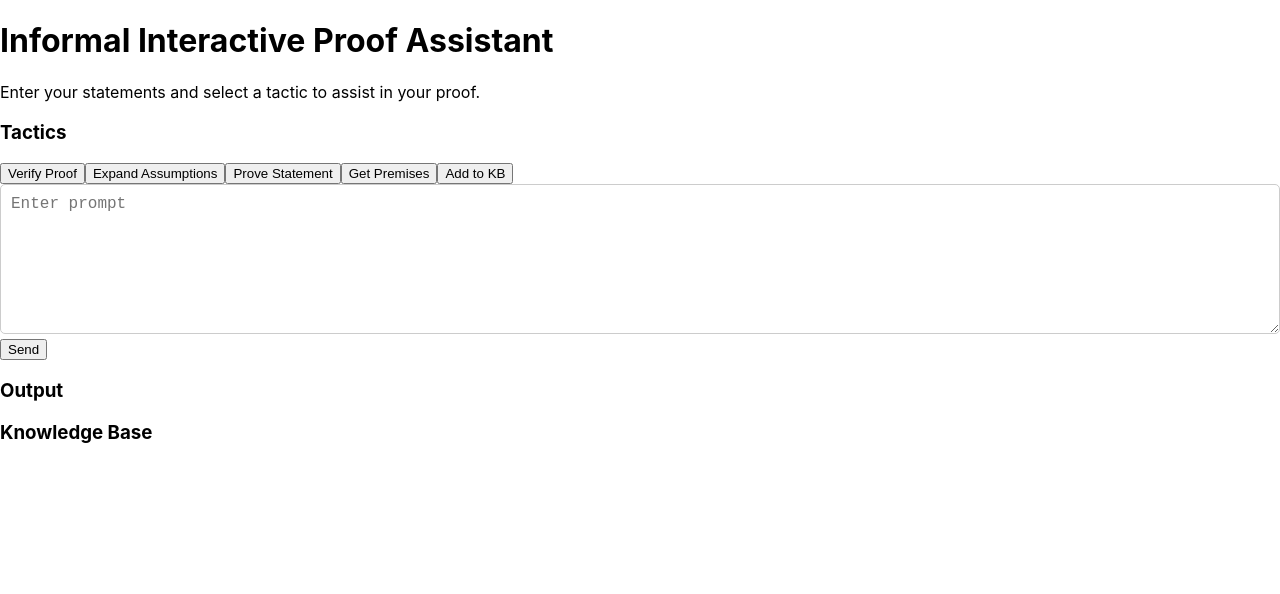
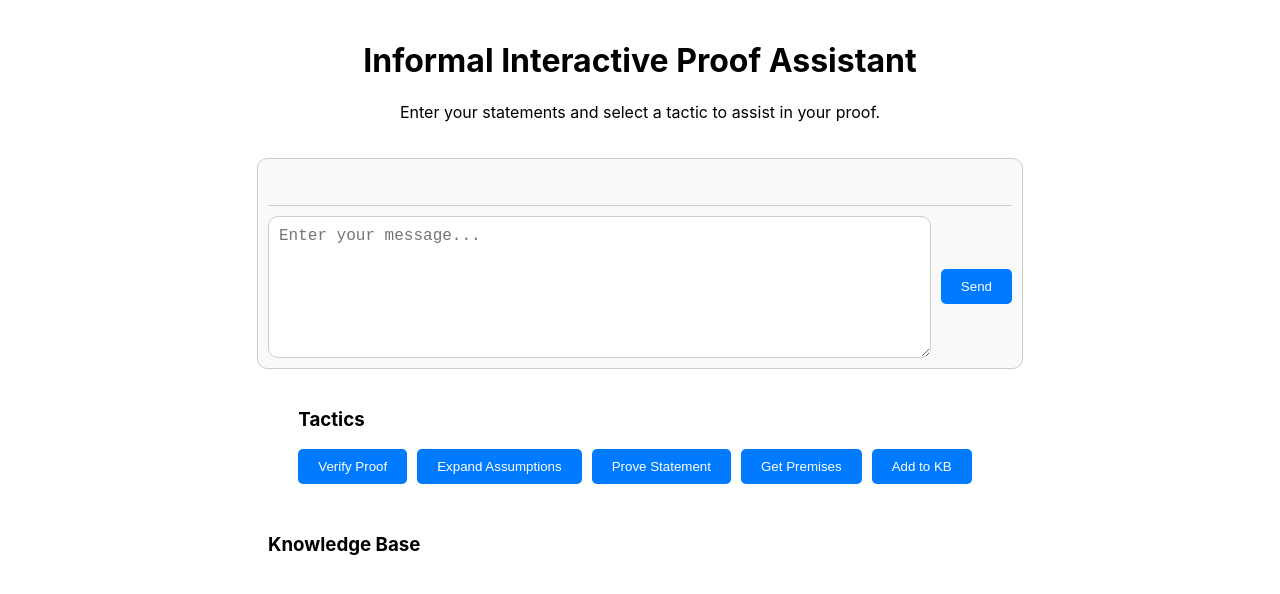
Before and after one commit to SL2000s/iipa_frontend, a React (Create React App) app: page / in a window 1280 px wide. Shown: the top 594 px of the page. Built offline with nearby package versions, Linux system fonts and the light colour scheme.

Commit message:
Add initial design for chat history

```diff
--- a/src/App.css
+++ b/src/App.css
@@ -37,13 +37,114 @@
   }
 }
 
+/* Centering the title and description */
+.title {
+  text-align: center;
+  margin-bottom: 20px; /* Optional: Add space between title and the rest of the app */
+}
+
+
+
+/* General layout */
+.app-container {
+  display: flex;
+  flex-direction: column;
+  align-items: center;
+  padding: 20px;
+}
+
+.chat-container {
+  width: 60%;
+  border: 1px solid #ccc;
+  border-radius: 10px;
+  padding: 10px;
+  background-color: #f9f9f9;
+  display: flex;
+  flex-direction: column;
+  max-height: 500px;
+}
+
+/* Chat history section */
+.chat-history {
+  flex: 1;
+  overflow-y: scroll;
+  padding: 10px;
+  border-bottom: 1px solid #ccc;
+  margin-bottom: 10px;
+}
+
+.chat-history ul {
+  list-style-type: none;
+  padding: 0;
+}
+
+.chat-message {
+  margin-bottom: 15px;
+}
+
+.prompt-bubble {
+  background-color: #d1e7dd;
+  padding: 10px;
+  border-radius: 10px;
+  text-align: left;
+  margin-bottom: 5px;
+}
+
+.response-bubble {
+  background-color: #e2e3e5;
+  padding: 10px;
+  border-radius: 10px;
+  text-align: left;
+}
+
+/* Input area */
+.input-area {
+  display: flex;
+  align-items: center;
+}
+
 .input-textarea {
-  width: 100%;         /* Full width of the parent container */
-  height: 150px;       /* Increase height */
-  font-size: 16px;     /* Increase font size */
-  padding: 10px;       /* Add some padding for spacing */
-  border-radius: 5px;  /* Optional: rounded corners */
-  border: 1px solid #ccc; /* Optional: border styling */
-  box-sizing: border-box; /* Ensures padding is included in the total width */
+  flex: 1;
+  padding: 10px;
+  border: 1px solid #ccc;
+  border-radius: 10px;
+  margin-right: 10px;
+  height: 120px;
+  font-size: 16px;
   resize: vertical;    /* Allows users to resize vertically but not horizontally */
 }
+
+
+button {
+  padding: 10px 20px;
+  border: none;
+  border-radius: 5px;
+  background-color: #007bff;
+  color: white;
+  cursor: pointer;
+}
+
+button:hover {
+  background-color: #0056b3;
+}
+
+/* Command menu */
+.command-menu {
+  margin-top: 20px;
+}
+
+.command-menu button {
+  margin-right: 10px;
+  margin-bottom: 10px;
+}
+
+/* Knowledge base viewer */
+.kb-viewer {
+  margin-top: 20px;
+  width: 60%;
+}
+
+.kb-viewer ul {
+  list-style-type: none;
+  padding: 0;
+}
--- a/src/App.js
+++ b/src/App.js
@@ -1,11 +1,12 @@
 import React, { useState } from 'react';
-import './App.css';
+import './App.css';  // Make sure to style accordingly
 import { submitPrompt } from "./services/promptService";
 
 function App() {
   const [input, setInput] = useState('');
   const [output, setOutput] = useState('');
   const [kb, setKb] = useState([]);  // Knowledge Base will be a list of premises or proofs
+  const [chatHistory, setChatHistory] = useState([]);  // State to store chat history
 
   const chooseTactic = (tactic) => {
     if (tactic === 'verifyProof') {
@@ -20,12 +21,17 @@ function App() {
     setOutput('Processing prompt...');
     try {
       const response = await submitPrompt(input);  // Wait for the Promise to resolve
-      setOutput(`Answer\n: ${response.answer}`);   // Access the `prompt` field from the response data
+      setOutput(`Answer\n: ${response.answer}`);
+
+      // Add the current prompt and response to the chat history
+      setChatHistory([...chatHistory, { prompt: input, answer: response.answer }]);
+
+      // Clear the input field after submission
+      setInput('');
     } catch (error) {
       setOutput('Error while processing the prompt.');
     }
   };
-
 
   return (
     <div className="app-container">
@@ -33,7 +39,35 @@ function App() {
         <h1>Informal Interactive Proof Assistant</h1>
         <p>Enter your statements and select a tactic to assist in your proof.</p>
       </div>
-      <div className="main-panel">
+      <div className="chat-container">
+        {/* Chat History */}
+        <div className="chat-history">
+          <ul>
+            {chatHistory.map((chat, index) => (
+              <li key={index} className="chat-message">
+                <div className="prompt-bubble">
+                  <strong>You:</strong> {chat.prompt}
+                </div>
+                <div className="response-bubble">
+                  <strong>Assistant:</strong> {chat.answer}
+                </div>
+              </li>
+            ))}
+          </ul>
+        </div>
+
+        {/* Input Area */}
+        <div className="input-area">
+          <textarea
+            className="input-textarea"
+            value={input}
+            onChange={(e) => setInput(e.target.value)}
+            placeholder="Enter your message..."
+          />
+          <button onClick={handleSubmit}>Send</button>
+        </div>
+      </div>
+
       <div className="command-menu">
         <h3>Tactics</h3>
         <button onClick={() => chooseTactic('verifyProof')}>Verify Proof</button>
@@ -42,19 +76,7 @@ function App() {
         <button onClick={() => chooseTactic('getPremises')}>Get Premises</button>
         <button onClick={() => chooseTactic('addToKB')}>Add to KB</button>
       </div>
-        <div className="dialogue-box">
-          <textarea
-            className="input-textarea"
-            value={input}
-            onChange={(e) => setInput(e.target.value)}
-            placeholder="Enter prompt"
-          />
-          <button onClick={handleSubmit}>Send</button>
-          <div className="output-box">
-            <h3>Output</h3>
-            <p>{output}</p>
-          </div>
-        </div>
+
       <div className="kb-viewer">
         <h3>Knowledge Base</h3>
         <ul>
@@ -64,7 +86,6 @@ function App() {
         </ul>
       </div>
     </div>
-    </div>
   );
 }
 
```
Lines whose indentation alone changed are shown as unchanged.
